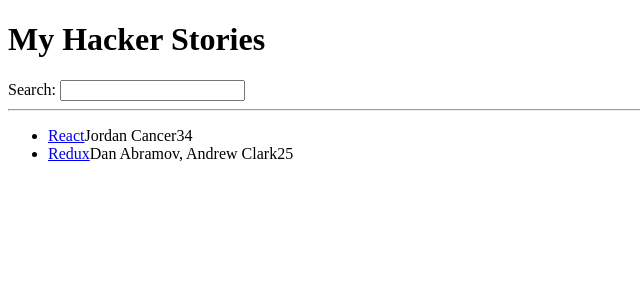
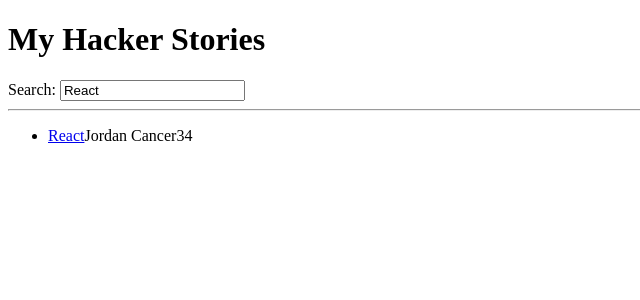
Before and after one commit to HorvathTeddy/road-to-react, a React (Create React App) app: page / in a window 1280 px wide. Shown: the top 300 px of the page, without its empty margins (0-640 px from the left). Built offline with nearby package versions, Linux system fonts and the light colour scheme.

Commit message:
Implemented React controlled components

```diff
--- a/src/App.js
+++ b/src/App.js
@@ -22,7 +22,7 @@
     }
   ]
 
-  const [searchTerm, setSearchTerm] = React.useState('')
+  const [searchTerm, setSearchTerm] = React.useState('React')
 
     // A
   const handleSearch = (event) =>
@@ -38,7 +38,7 @@
       <h1>My Hacker Stories</h1>
 
       {/* B */}
-      <Search onSearch={handleSearch}/>
+      <Search search={searchTerm} onSearch={handleSearch} />
 
       <hr/>
 
@@ -51,7 +51,7 @@
 const Search = (props) => (
     <div>
       <label htmlFor='search'>Search: </label>
-      <input id='search' type='text' onChange={props.onSearch}/>
+      <input id='search' type='text' value={props.search} onChange={props.onSearch} />
     </div>
   )
 
@@ -78,4 +78,4 @@
   </li>
 )
 
- export default App
+export default App
```
